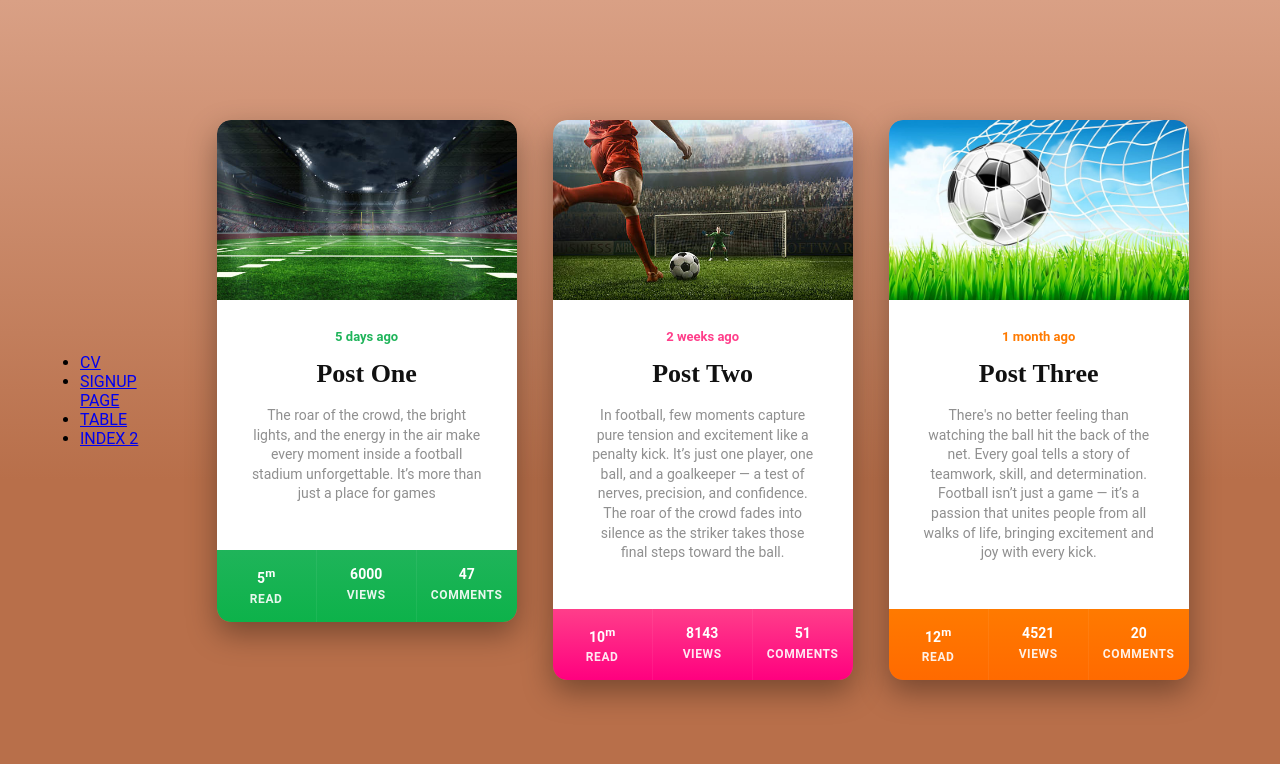
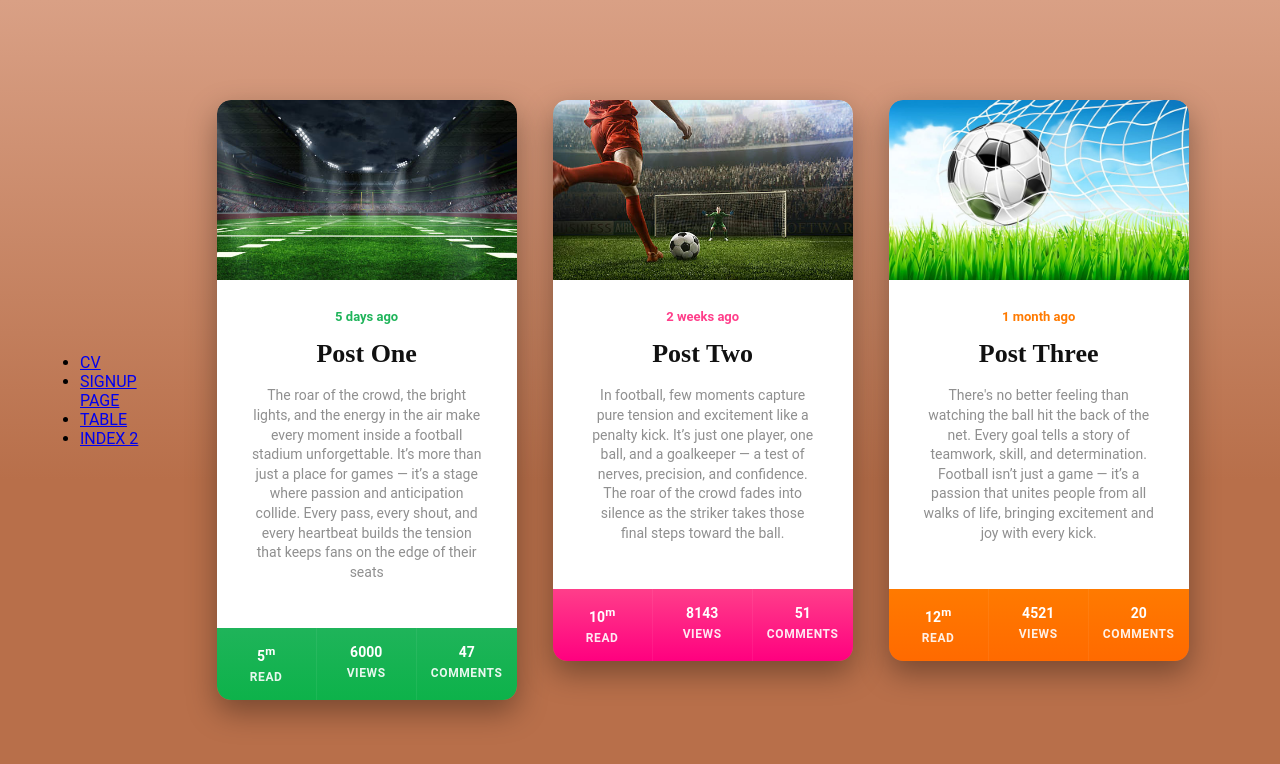
Before and after one commit to christophersammy68-sys/webauthoring2025, a plain HTML site: page index.html in a window 1280 px wide. Drawn offline with Linux system fonts and the light colour scheme.

Commit message:
Update index.html

```diff
--- a/index.html
+++ b/index.html
@@ -22,7 +22,7 @@
       <div class="content">
         <div class="meta-time">5 days ago</div>
         <h2 id="post1-title" class="title">Post One</h2>
-        <p class="excerpt">The roar of the crowd, the bright lights, and the energy in the air make every moment inside a football stadium unforgettable. It’s more than just a place for games</p>
+        <p class="excerpt">The roar of the crowd, the bright lights, and the energy in the air make every moment inside a football stadium unforgettable. It’s more than just a place for games — it’s a stage where passion and anticipation collide. Every pass, every shout, and every heartbeat builds the tension that keeps fans on the edge of their seats</p>
       </div>
 
       <div class="stats">
```
